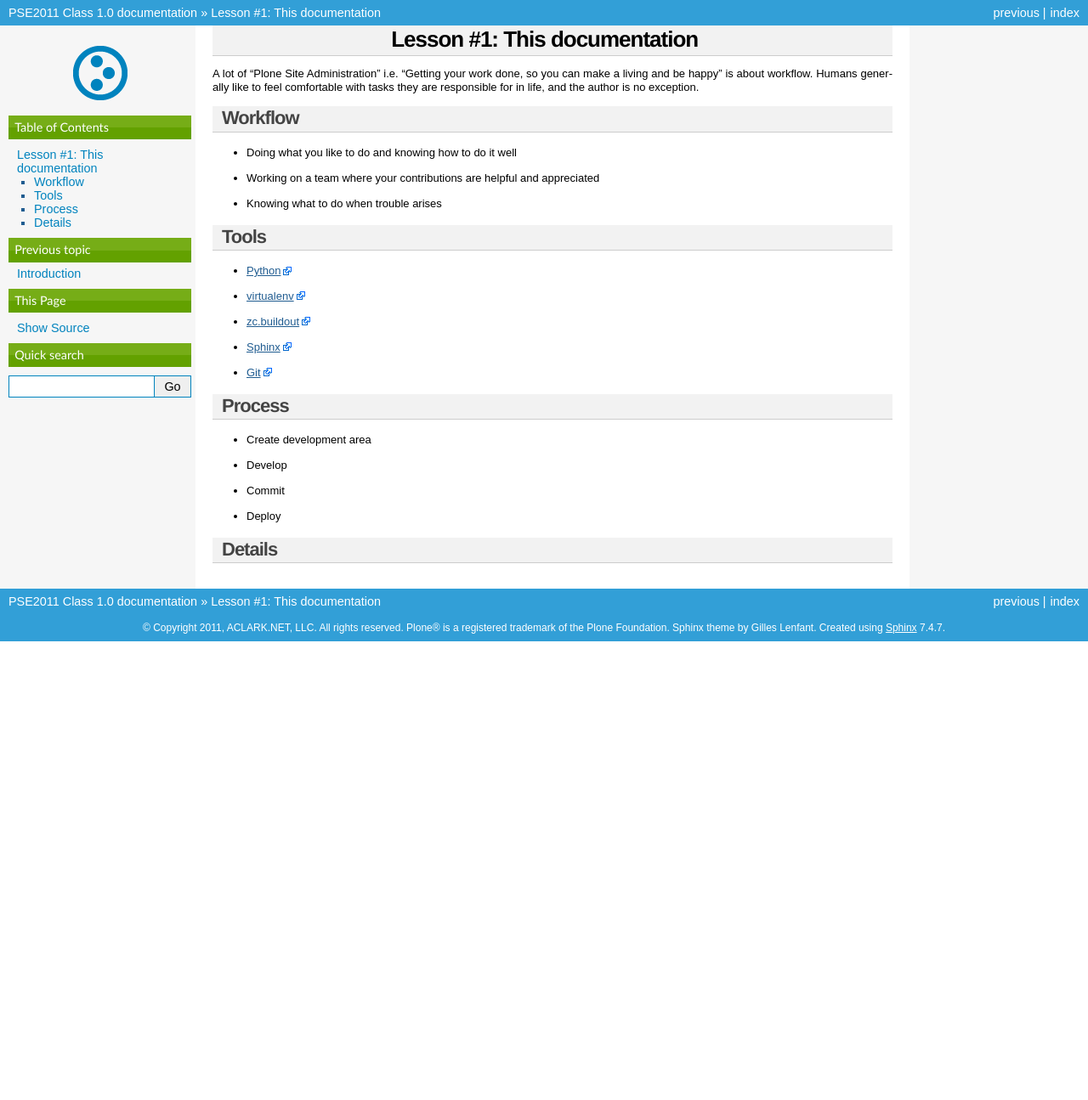
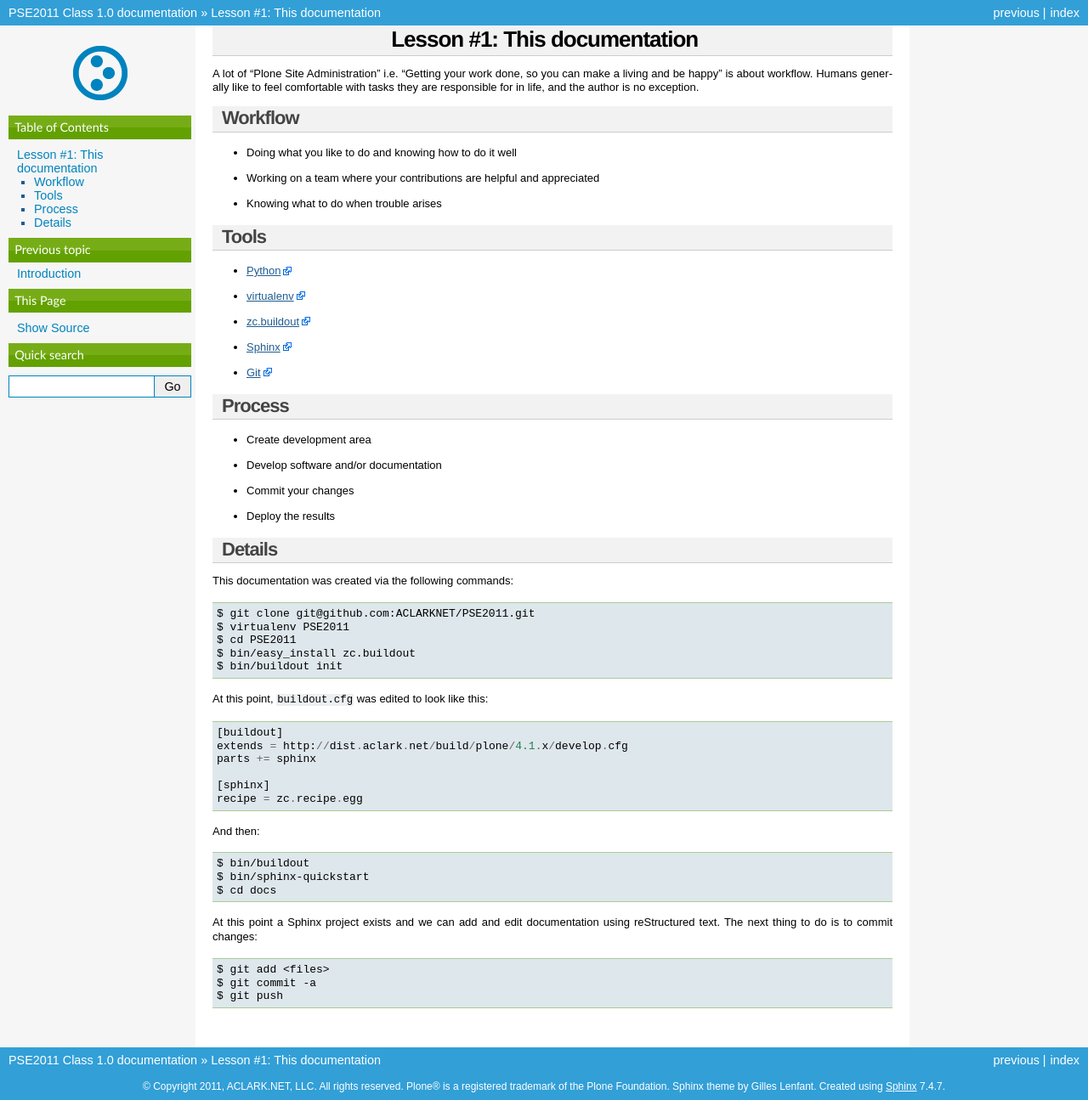
Before and after one commit to aclark4life/PSE2011, a Sphinx documentation site: the page built from docs/1.rst, in a window 1280 px wide. Shown: the whole page at 85% size. Built offline with Sphinx 7.4.7, drawn with Linux system fonts in a browser that asks for light colours; before the commit the page ends 900 px from its top, so only the background shows below that.

Commit message:
Lesson one detail

```diff
--- a/docs/1.rst
+++ b/docs/1.rst
@@ -24,20 +24,41 @@
 -------
 
 * Create development area
-* Develop
-* Commit
-* Deploy
-
+* Develop software and/or documentation
+* Commit your changes
+* Deploy the results
 
 Details
 -------
 
+This documentation was created via the following commands::
 
+    $ git clone git@github.com:ACLARKNET/PSE2011.git
+    $ virtualenv PSE2011
+    $ cd PSE2011
+    $ bin/easy_install zc.buildout
+    $ bin/buildout init
 
+At this point, ``buildout.cfg`` was edited to look like this::
 
+    [buildout]
+    extends = http://dist.aclark.net/build/plone/4.1.x/develop.cfg
+    parts += sphinx
 
+    [sphinx]
+    recipe = zc.recipe.egg
 
+And then::
 
+    $ bin/buildout
+    $ bin/sphinx-quickstart
+    $ cd docs
+
+At this point a Sphinx project exists and we can add and edit documentation using reStructured text. The next thing to do is to commit changes::
+
+    $ git add <files>
+    $ git commit -a
+    $ git push
 
 .. _`Python`: http://python.org
 .. _`virtualenv`: http://pypi.python.org/pypi/virtualenv
```
